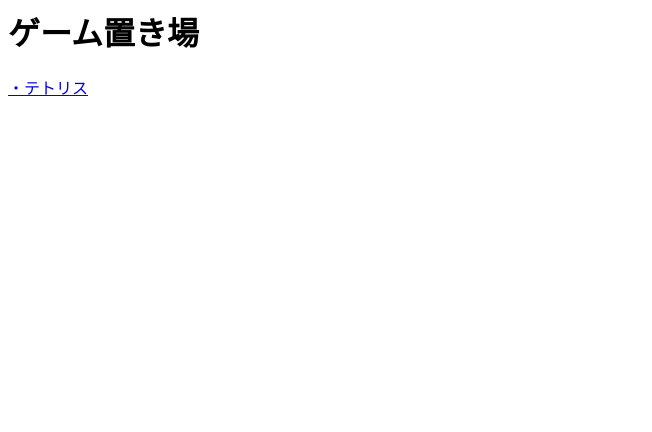
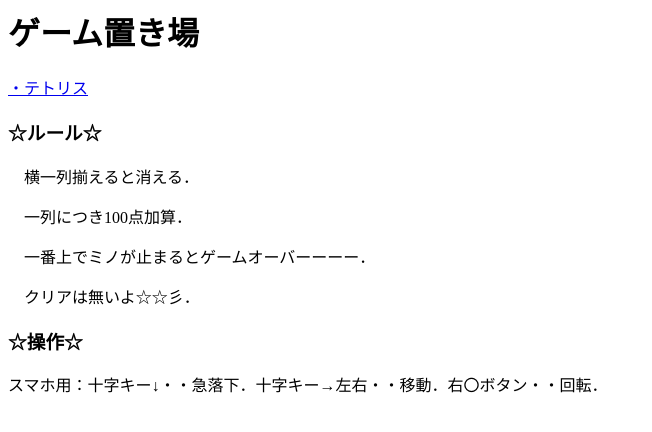
Before and after one commit to boc-th/boc-th.github.io, a plain HTML site: page index.html in a window 1280 px wide. Shown: the whole page, without its empty margins (0-652 px from the left). Drawn offline with Linux system fonts and the light colour scheme.

Commit message:
Update index.html

```diff
--- a/index.html
+++ b/index.html
@@ -8,5 +8,12 @@
 <body>
     <h1>ゲーム置き場</h1>
     <a href="tetris/index.html">・テトリス</a>
+    <h3>☆ルール☆</h3>
+    <p>　横一列揃えると消える．</p>
+    <p>　一列につき100点加算．</p>
+    <p>　一番上でミノが止まるとゲームオーバーーーー．</p>
+    <p>　クリアは無いよ☆☆彡．</p>
+    <h3>☆操作☆</h3>
+    <p>スマホ用：十字キー↓・・急落下．十字キー→左右・・移動．右〇ボタン・・回転．</p>
 </body>
 </html>
```
